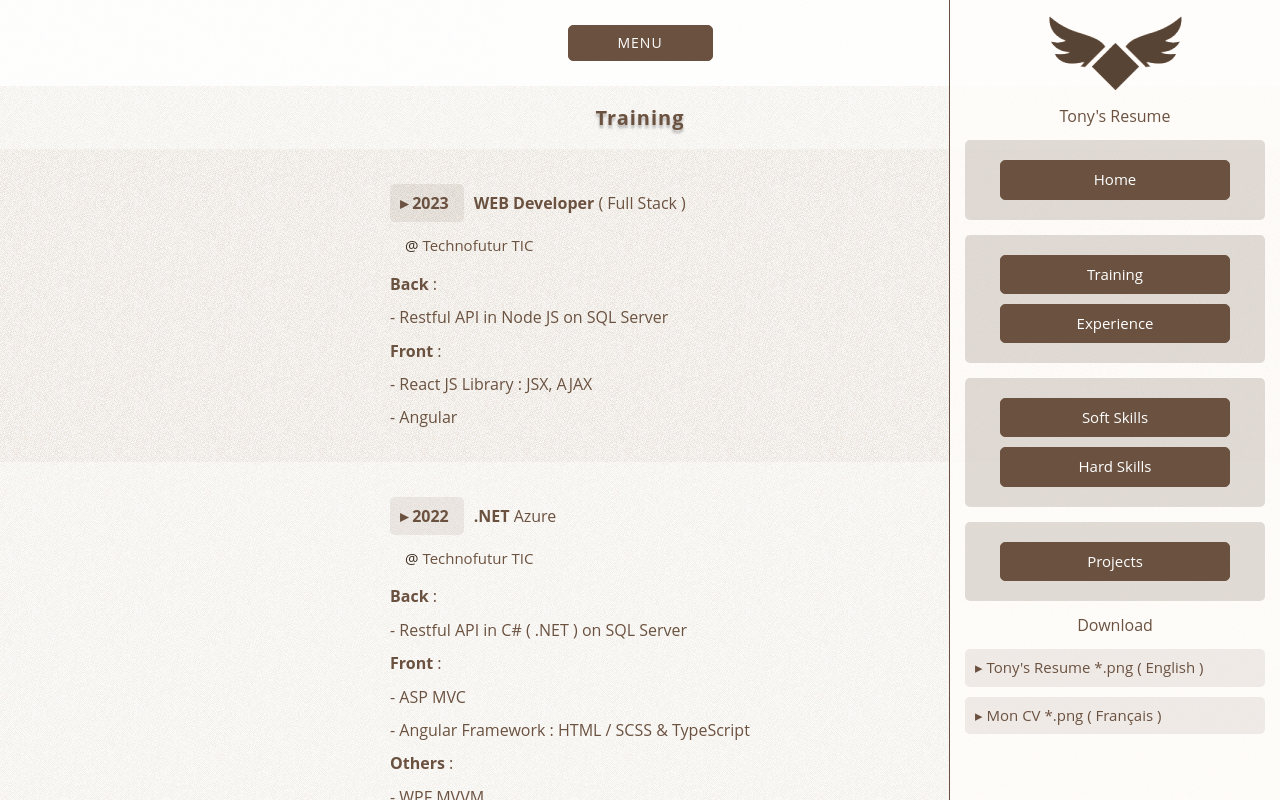
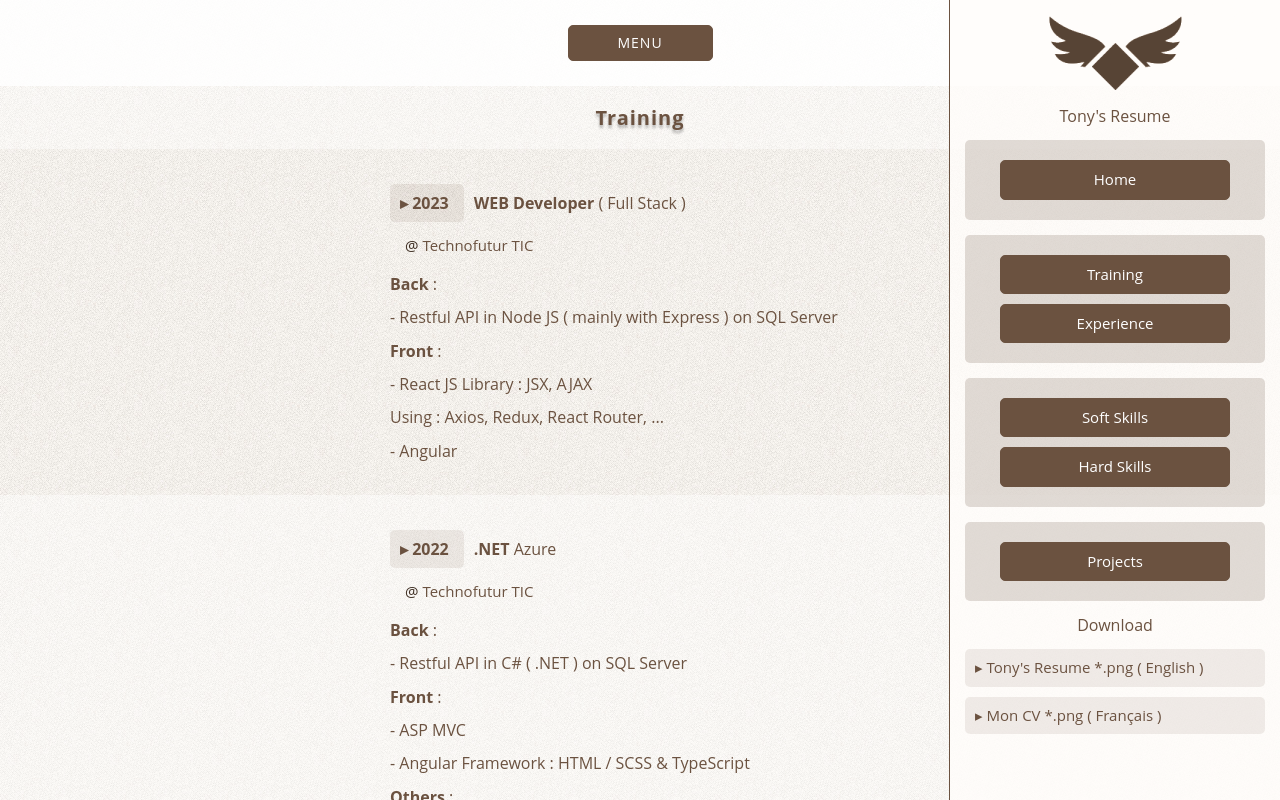
Before and after one commit to FlyingPAD/curriculum-vitae-online.front.angular, an Angular app: page /training in a window 1280 px wide. Shown: the top 800 px of the page. Built offline with nearby package versions, Linux system fonts and the light colour scheme.

Commit message:
content update

```diff
--- a/src/app/app-modules/mod-cv/cv-pages/cv-education/cv-education.component.html
+++ b/src/app/app-modules/mod-cv/cv-pages/cv-education/cv-education.component.html
@@ -16,9 +16,10 @@
     </div>
     <p class="place">@ <a href="http://www.technofuturtic.be/" target="_blank">Technofutur TIC</a></p>
     <p><b>Back</b> :</p>
-    <p>- Restful API in Node JS on SQL Server</p>
+    <p>- Restful API in Node JS ( mainly with Express ) on SQL Server</p>
     <p><b>Front</b> :</p>
     <p>- React JS Library : JSX, AJAX</p>
+    <p>Using : Axios, Redux, React Router, ...</p>
     <p>- Angular</p>
 </div>
 
--- a/src/app/app-modules/mod-cv/cv-pages/cv-skills-soft/cv-skills-soft.component.html
+++ b/src/app/app-modules/mod-cv/cv-pages/cv-skills-soft/cv-skills-soft.component.html
@@ -36,7 +36,7 @@
 
 <div id="container">
     <div class="cv_category_title">
-        <p class="period">▸ Assertif</p>
+        <p class="period">▸ Assertive</p>
     </div>
     <p>Communication is the key !</p>
 </div>
```
